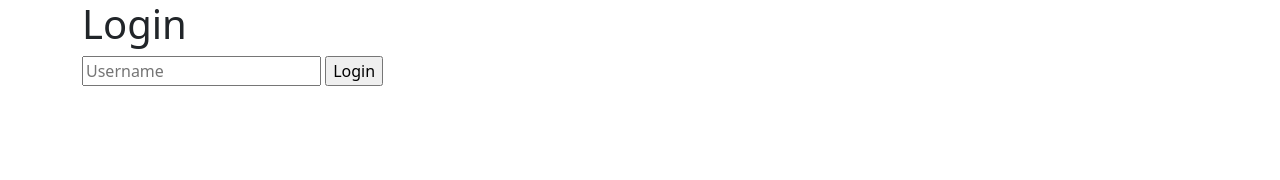
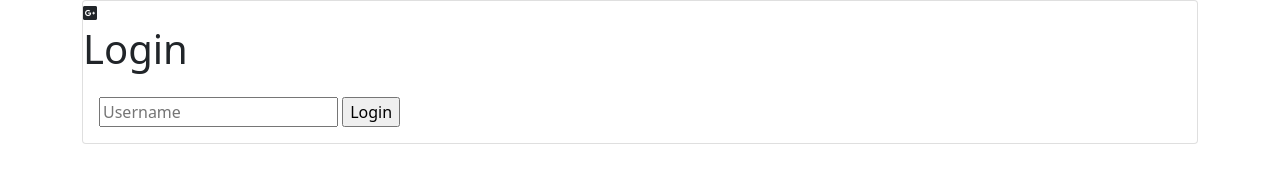
Before and after one commit to Nyqvist02/BokningsSystem, a website: page public/home.html in a window 1280 px wide. Drawn offline with nearby package versions, Linux system fonts and the light colour scheme.

Commit message:
added some bootstrap classes and action/method

```diff
--- a/public/home.html
+++ b/public/home.html
@@ -11,6 +11,7 @@
 
     <script src="https://cdn.jsdelivr.net/npm/bootstrap@5.1.3/dist/js/bootstrap.bundle.min.js"
     integrity="sha384-ka7Sk0Gln4gmtz2MlQnikT1wXgYsOg+OMhuP+IlRH9sENBO0LRn5q+8nbTov4+1p" crossorigin="anonymous" defer></script>
+    <link rel="stylesheet" href="https://use.fontawesome.com/releases/v5.3.1/css/all.css" integrity="sha384-mzrmE5qonljUremFsqc01SB46JvROS7bZs3IO2EmfFsd15uHvIt+Y8vEf7N7fWAU" crossorigin="anonymous">
     <!--Links to bootstrap JS, wich is required to use. This includes all Bootstrap JavaScript-->
 
     <!--<script src="js/app.js"></script>-->
@@ -20,13 +21,18 @@
 
 <body>
 
-    <div class="container-md">
+    <div class="container-lg">
+        <div class="card">
+            <div class="cardheader"><span><i class="fab fa-google-plus-square"></i></span></div>
         <h1>Login</h1>
-    <form>
+        <div class="card-body">
+    <form method="post" action="/login">
         <input type="text" name="username" placeholder="Username">
         <input type="submit" value="Login">
     </form>
     </div>
+    </div>
+    </div>
 </body>
 
 </html>
```
